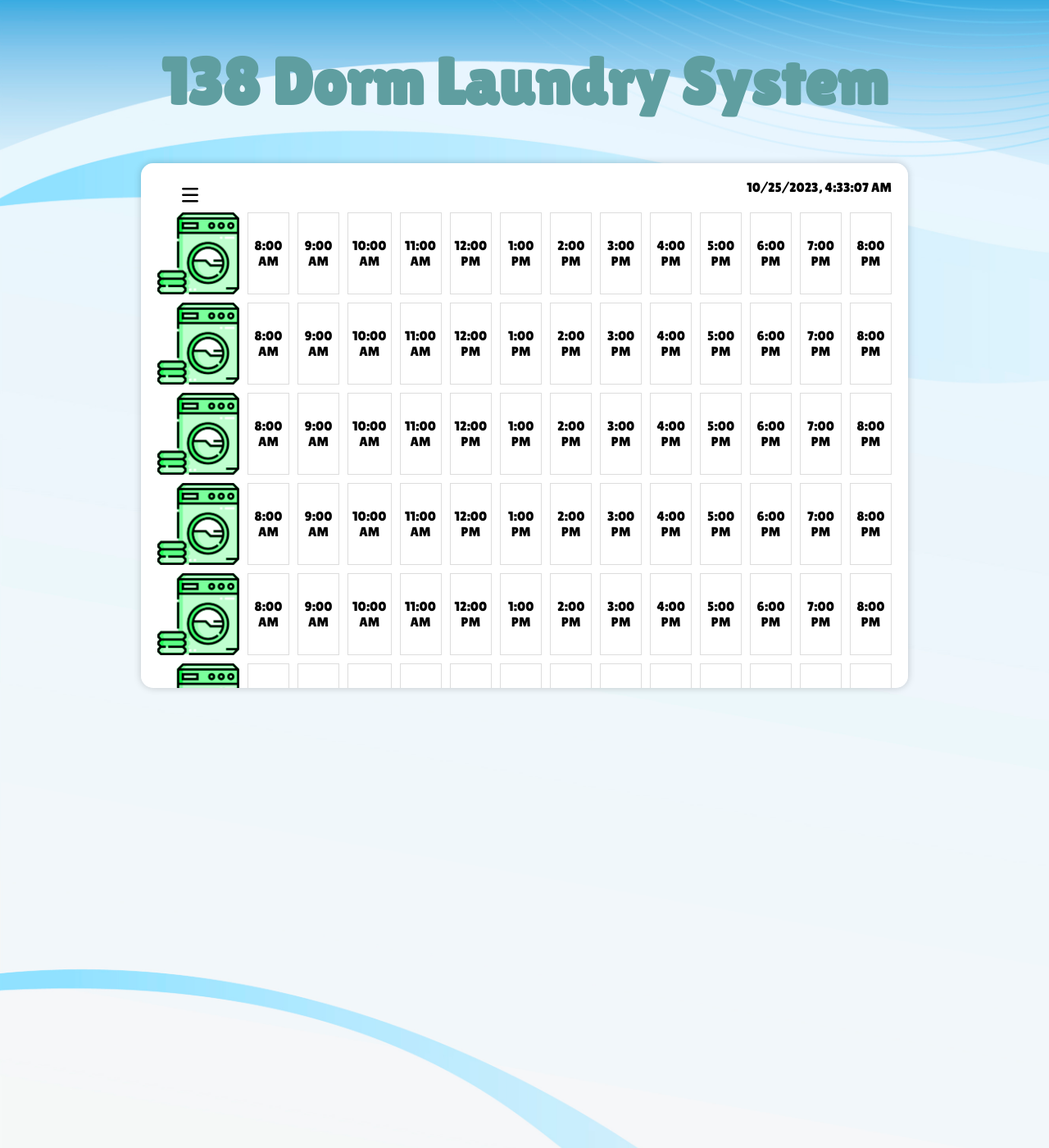
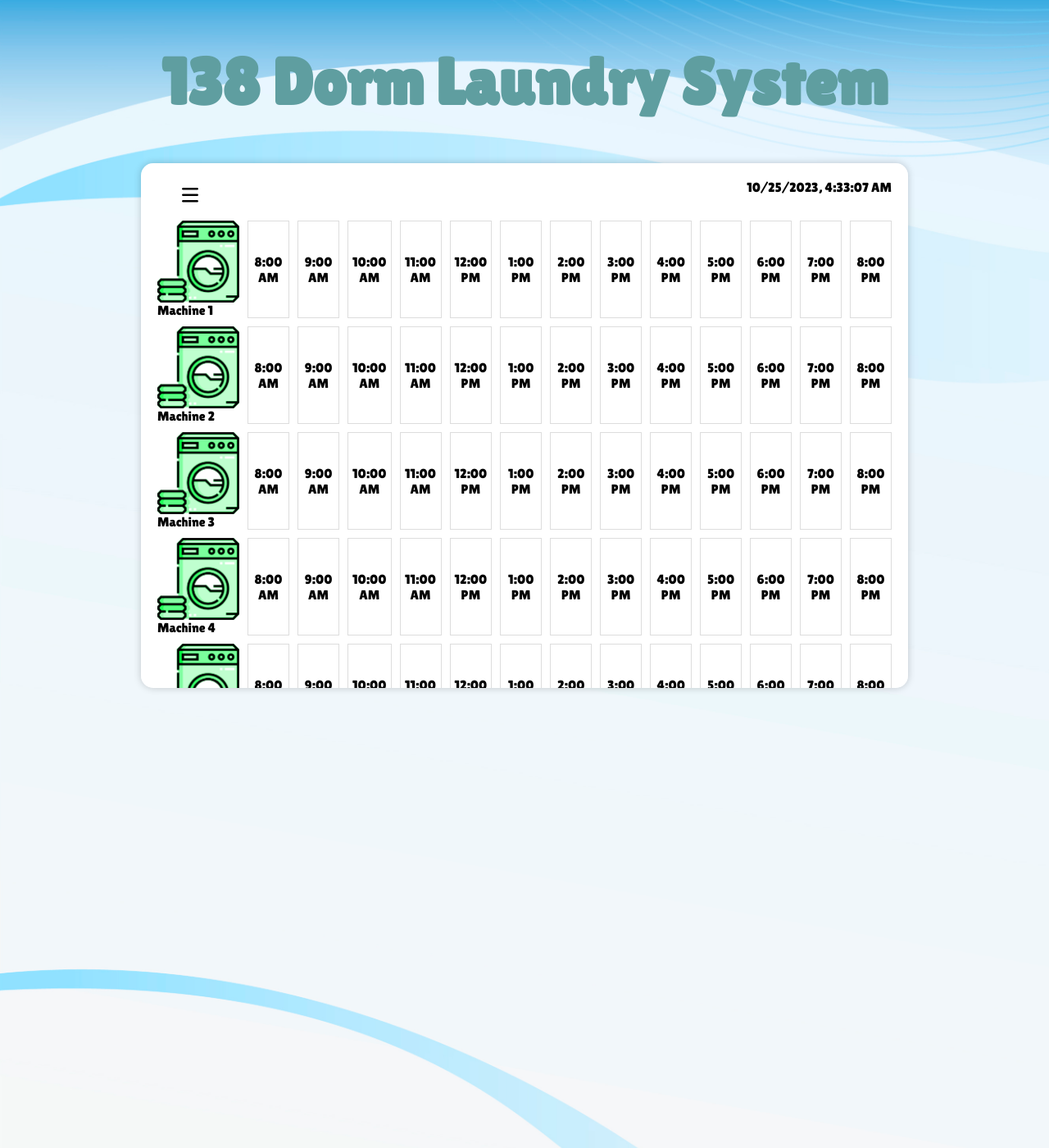
Before and after one commit to dameliac/COMP2140-138-Laundry-Software, a PHP site: page / in a window 1280 px wide. Shown: the top 1400 px of the page at 82% size. Run offline with PHP 8.4, Linux system fonts and the light colour scheme.

Commit message:
Added sidebar functionality and labelled machine icons

```diff
--- a/index.html
+++ b/index.html
@@ -18,167 +18,180 @@
                 <img src="Menu Button.png" alt="menu button" id="menu">
                 <span id="currTime"></span>
             </div>
+            <div id="sidebar">
+                <img src="closeButton.png" alt="Close Button" id="close">
+            </div>
             <div id="gridWork">
-                <div id="machine">
+                <div class="machine">
                     <img src="washing.png" alt="Laundry washing" id="machine">
+                    <span>Machine 1</span>
                 </div>
-                <div id="timeSlot"> 8:00 AM</div>
-                <div id="timeSlot"> 9:00 AM</div>
-                <div id="timeSlot"> 10:00 AM</div>
-                <div id="timeSlot"> 11:00 AM</div>
-                <div id="timeSlot"> 12:00 PM</div>
-                <div id="timeSlot"> 1:00 PM</div>
-                <div id="timeSlot"> 2:00 PM</div>
-                <div id="timeSlot"> 3:00 PM</div>
-                <div id="timeSlot"> 4:00 PM</div>
-                <div id="timeSlot"> 5:00 PM</div>
-                <div id="timeSlot"> 6:00 PM</div>
-                <div id="timeSlot"> 7:00 PM</div>
-                <div id="timeSlot"> 8:00 PM</div>
+                <div class="timeSlot" data-slot="8:00 AM"> 8:00 AM</div>
+                <div class="timeSlot"> 9:00 AM</div>
+                <div class="timeSlot"> 10:00 AM</div>
+                <div class="timeSlot"> 11:00 AM</div>
+                <div class="timeSlot"> 12:00 PM</div>
+                <div class="timeSlot"> 1:00 PM</div>
+                <div class="timeSlot"> 2:00 PM</div>
+                <div class="timeSlot"> 3:00 PM</div>
+                <div class="timeSlot"> 4:00 PM</div>
+                <div class="timeSlot"> 5:00 PM</div>
+                <div class="timeSlot"> 6:00 PM</div>
+                <div class="timeSlot"> 7:00 PM</div>
+                <div class="timeSlot"> 8:00 PM</div>
                 <div id="washing">
                     <img src="washing.png" alt="Laundry washing" id="machine">
+                    <span>Machine 2</span>
                 </div>
-                <div id="timeSlot"> 8:00 AM</div>
-                <div id="timeSlot"> 9:00 AM</div>
-                <div id="timeSlot"> 10:00 AM</div>
-                <div id="timeSlot"> 11:00 AM</div>
-                <div id="timeSlot"> 12:00 PM</div>
-                <div id="timeSlot"> 1:00 PM</div>
-                <div id="timeSlot"> 2:00 PM</div>
-                <div id="timeSlot"> 3:00 PM</div>
-                <div id="timeSlot"> 4:00 PM</div>
-                <div id="timeSlot"> 5:00 PM</div>
-                <div id="timeSlot"> 6:00 PM</div>
-                <div id="timeSlot"> 7:00 PM</div>
-                <div id="timeSlot"> 8:00 PM</div>
+                <div class="timeSlot"> 8:00 AM</div>
+                <div class="timeSlot"> 9:00 AM</div>
+                <div class="timeSlot"> 10:00 AM</div>
+                <div class="timeSlot"> 11:00 AM</div>
+                <div class="timeSlot"> 12:00 PM</div>
+                <div class="timeSlot"> 1:00 PM</div>
+                <div class="timeSlot"> 2:00 PM</div>
+                <div class="timeSlot"> 3:00 PM</div>
+                <div class="timeSlot"> 4:00 PM</div>
+                <div class="timeSlot"> 5:00 PM</div>
+                <div class="timeSlot"> 6:00 PM</div>
+                <div class="timeSlot"> 7:00 PM</div>
+                <div class="timeSlot"> 8:00 PM</div>
                 <div id="washing">
                     <img src="washing.png" alt="Laundry washing" id="machine">
+                    <span>Machine 3</span>
                 </div>
-                <div id="timeSlot"> 8:00 AM</div>
-                <div id="timeSlot"> 9:00 AM</div>
-                <div id="timeSlot"> 10:00 AM</div>
-                <div id="timeSlot"> 11:00 AM</div>
-                <div id="timeSlot"> 12:00 PM</div>
-                <div id="timeSlot"> 1:00 PM</div>
-                <div id="timeSlot"> 2:00 PM</div>
-                <div id="timeSlot"> 3:00 PM</div>
-                <div id="timeSlot"> 4:00 PM</div>
-                <div id="timeSlot"> 5:00 PM</div>
-                <div id="timeSlot"> 6:00 PM</div>
-                <div id="timeSlot"> 7:00 PM</div>
-                <div id="timeSlot"> 8:00 PM</div>
+                <div class="timeSlot"> 8:00 AM</div>
+                <div class="timeSlot"> 9:00 AM</div>
+                <div class="timeSlot"> 10:00 AM</div>
+                <div class="timeSlot"> 11:00 AM</div>
+                <div class="timeSlot"> 12:00 PM</div>
+                <div class="timeSlot"> 1:00 PM</div>
+                <div class="timeSlot"> 2:00 PM</div>
+                <div class="timeSlot"> 3:00 PM</div>
+                <div class="timeSlot"> 4:00 PM</div>
+                <div class="timeSlot"> 5:00 PM</div>
+                <div class="timeSlot"> 6:00 PM</div>
+                <div class="timeSlot"> 7:00 PM</div>
+                <div class="timeSlot"> 8:00 PM</div>
                 <div id="washing">
                     <img src="washing.png" alt="Laundry washing" id="machine">
+                    <span>Machine 4</span>
                 </div>
-                <div id="timeSlot"> 8:00 AM</div>
-                <div id="timeSlot"> 9:00 AM</div>
-                <div id="timeSlot"> 10:00 AM</div>
-                <div id="timeSlot"> 11:00 AM</div>
-                <div id="timeSlot"> 12:00 PM</div>
-                <div id="timeSlot"> 1:00 PM</div>
-                <div id="timeSlot"> 2:00 PM</div>
-                <div id="timeSlot"> 3:00 PM</div>
-                <div id="timeSlot"> 4:00 PM</div>
-                <div id="timeSlot"> 5:00 PM</div>
-                <div id="timeSlot"> 6:00 PM</div>
-                <div id="timeSlot"> 7:00 PM</div>
-                <div id="timeSlot"> 8:00 PM</div>
+                <div class="timeSlot"> 8:00 AM</div>
+                <div class="timeSlot"> 9:00 AM</div>
+                <div class="timeSlot"> 10:00 AM</div>
+                <div class="timeSlot"> 11:00 AM</div>
+                <div class="timeSlot"> 12:00 PM</div>
+                <div class="timeSlot"> 1:00 PM</div>
+                <div class="timeSlot"> 2:00 PM</div>
+                <div class="timeSlot"> 3:00 PM</div>
+                <div class="timeSlot"> 4:00 PM</div>
+                <div class="timeSlot"> 5:00 PM</div>
+                <div class="timeSlot"> 6:00 PM</div>
+                <div class="timeSlot"> 7:00 PM</div>
+                <div class="timeSlot"> 8:00 PM</div>
+                <div class="washing">
+                    <img src="washing.png" alt="Laundry washing" id="machine">
+                    <span>Machine 5</span>
+                </div>
+                <div class="timeSlot"> 8:00 AM</div>
+                <div class="timeSlot"> 9:00 AM</div>
+                <div class="timeSlot"> 10:00 AM</div>
+                <div class="timeSlot"> 11:00 AM</div>
+                <div class="timeSlot"> 12:00 PM</div>
+                <div class="timeSlot"> 1:00 PM</div>
+                <div class="timeSlot"> 2:00 PM</div>
+                <div class="timeSlot"> 3:00 PM</div>
+                <div class="timeSlot"> 4:00 PM</div>
+                <div class="timeSlot"> 5:00 PM</div>
+                <div class="timeSlot"> 6:00 PM</div>
+                <div class="timeSlot"> 7:00 PM</div>
+                <div class="timeSlot"> 8:00 PM</div>
+                <div class="washing">
+                    <img src="washing.png" alt="Laundry washing" id="machine">
+                    <span>Machine 6</span>
+                </div>
+                <div class="timeSlot"> 8:00 AM</div>
+                <div class="timeSlot"> 9:00 AM</div>
+                <div class="timeSlot"> 10:00 AM</div>
+                <div class="timeSlot"> 11:00 AM</div>
+                <div class="timeSlot"> 12:00 PM</div>
+                <div class="timeSlot"> 1:00 PM</div>
+                <div class="timeSlot"> 2:00 PM</div>
+                <div class="timeSlot"> 3:00 PM</div>
+                <div class="timeSlot"> 4:00 PM</div>
+                <div class="timeSlot"> 5:00 PM</div>
+                <div class="timeSlot"> 6:00 PM</div>
+                <div class="timeSlot"> 7:00 PM</div>
+                <div class="timeSlot"> 8:00 PM</div>
+                <div class="washing">
+                    <img src="washing.png" alt="Laundry washing" id="machine">
+                    <span>Machine 7</span>
+                </div>
+                <div class="timeSlot"> 8:00 AM</div>
+                <div class="timeSlot"> 9:00 AM</div>
+                <div class="timeSlot"> 10:00 AM</div>
+                <div class="timeSlot"> 11:00 AM</div>
+                <div class="timeSlot"> 12:00 PM</div>
+                <div class="timeSlot"> 1:00 PM</div>
+                <div class="timeSlot"> 2:00 PM</div>
+                <div class="timeSlot"> 3:00 PM</div>
+                <div class="timeSlot"> 4:00 PM</div>
+                <div class="timeSlot"> 5:00 PM</div>
+                <div class="timeSlot"> 6:00 PM</div>
+                <div class="timeSlot"> 7:00 PM</div>
+                <div class="timeSlot"> 8:00 PM</div>
+                <div class="washing">
+                    <img src="washing.png" alt="Laundry washing" id="machine">
+                    <span>Machine 8</span>
+                </div>
+                <div class="timeSlot"> 8:00 AM</div>
+                <div class="timeSlot"> 9:00 AM</div>
+                <div class="timeSlot"> 10:00 AM</div>
+                <div class="timeSlot"> 11:00 AM</div>
+                <div class="timeSlot"> 12:00 PM</div>
+                <div class="timeSlot"> 1:00 PM</div>
+                <div class="timeSlot"> 2:00 PM</div>
+                <div class="timeSlot"> 3:00 PM</div>
+                <div class="timeSlot"> 4:00 PM</div>
+                <div class="timeSlot"> 5:00 PM</div>
+                <div class="timeSlot"> 6:00 PM</div>
+                <div class="timeSlot"> 7:00 PM</div>
+                <div class="timeSlot"> 8:00 PM</div>
                 <div id="washing">
                     <img src="washing.png" alt="Laundry washing" id="machine">
+                    <span>Machine 9</span>
                 </div>
-                <div id="timeSlot"> 8:00 AM</div>
-                <div id="timeSlot"> 9:00 AM</div>
-                <div id="timeSlot"> 10:00 AM</div>
-                <div id="timeSlot"> 11:00 AM</div>
-                <div id="timeSlot"> 12:00 PM</div>
-                <div id="timeSlot"> 1:00 PM</div>
-                <div id="timeSlot"> 2:00 PM</div>
-                <div id="timeSlot"> 3:00 PM</div>
-                <div id="timeSlot"> 4:00 PM</div>
-                <div id="timeSlot"> 5:00 PM</div>
-                <div id="timeSlot"> 6:00 PM</div>
-                <div id="timeSlot"> 7:00 PM</div>
-                <div id="timeSlot"> 8:00 PM</div>
-                <div id="washing">
+                <div class="timeSlot"> 8:00 AM</div>
+                <div class="timeSlot"> 9:00 AM</div>
+                <div class="timeSlot"> 10:00 AM</div>
+                <div class="timeSlot"> 11:00 AM</div>
+                <div class="timeSlot"> 12:00 PM</div>
+                <div class="timeSlot"> 1:00 PM</div>
+                <div class="timeSlot"> 2:00 PM</div>
+                <div class="timeSlot"> 3:00 PM</div>
+                <div class="timeSlot"> 4:00 PM</div>
+                <div class="timeSlot"> 5:00 PM</div>
+                <div class="timeSlot"> 6:00 PM</div>
+                <div class="timeSlot"> 7:00 PM</div>
+                <div class="timeSlot"> 8:00 PM</div>
+                <div class="washing">
                     <img src="washing.png" alt="Laundry washing" id="machine">
+                    <span>Machine 10</span>
                 </div>
-                <div id="timeSlot"> 8:00 AM</div>
-                <div id="timeSlot"> 9:00 AM</div>
-                <div id="timeSlot"> 10:00 AM</div>
-                <div id="timeSlot"> 11:00 AM</div>
-                <div id="timeSlot"> 12:00 PM</div>
-                <div id="timeSlot"> 1:00 PM</div>
-                <div id="timeSlot"> 2:00 PM</div>
-                <div id="timeSlot"> 3:00 PM</div>
-                <div id="timeSlot"> 4:00 PM</div>
-                <div id="timeSlot"> 5:00 PM</div>
-                <div id="timeSlot"> 6:00 PM</div>
-                <div id="timeSlot"> 7:00 PM</div>
-                <div id="timeSlot"> 8:00 PM</div>
-                <div id="washing">
-                    <img src="washing.png" alt="Laundry washing" id="machine">
-                </div>
-                <div id="timeSlot"> 8:00 AM</div>
-                <div id="timeSlot"> 9:00 AM</div>
-                <div id="timeSlot"> 10:00 AM</div>
-                <div id="timeSlot"> 11:00 AM</div>
-                <div id="timeSlot"> 12:00 PM</div>
-                <div id="timeSlot"> 1:00 PM</div>
-                <div id="timeSlot"> 2:00 PM</div>
-                <div id="timeSlot"> 3:00 PM</div>
-                <div id="timeSlot"> 4:00 PM</div>
-                <div id="timeSlot"> 5:00 PM</div>
-                <div id="timeSlot"> 6:00 PM</div>
-                <div id="timeSlot"> 7:00 PM</div>
-                <div id="timeSlot"> 8:00 PM</div>
-                <div id="washing">
-                    <img src="washing.png" alt="Laundry washing" id="machine">
-                </div>
-                <div id="timeSlot"> 8:00 AM</div>
-                <div id="timeSlot"> 9:00 AM</div>
-                <div id="timeSlot"> 10:00 AM</div>
-                <div id="timeSlot"> 11:00 AM</div>
-                <div id="timeSlot"> 12:00 PM</div>
-                <div id="timeSlot"> 1:00 PM</div>
-                <div id="timeSlot"> 2:00 PM</div>
-                <div id="timeSlot"> 3:00 PM</div>
-                <div id="timeSlot"> 4:00 PM</div>
-                <div id="timeSlot"> 5:00 PM</div>
-                <div id="timeSlot"> 6:00 PM</div>
-                <div id="timeSlot"> 7:00 PM</div>
-                <div id="timeSlot"> 8:00 PM</div>
-                <div id="washing">
-                    <img src="washing.png" alt="Laundry washing" id="machine">
-                </div>
-                <div id="timeSlot"> 8:00 AM</div>
-                <div id="timeSlot"> 9:00 AM</div>
-                <div id="timeSlot"> 10:00 AM</div>
-                <div id="timeSlot"> 11:00 AM</div>
-                <div id="timeSlot"> 12:00 PM</div>
-                <div id="timeSlot"> 1:00 PM</div>
-                <div id="timeSlot"> 2:00 PM</div>
-                <div id="timeSlot"> 3:00 PM</div>
-                <div id="timeSlot"> 4:00 PM</div>
-                <div id="timeSlot"> 5:00 PM</div>
-                <div id="timeSlot"> 6:00 PM</div>
-                <div id="timeSlot"> 7:00 PM</div>
-                <div id="timeSlot"> 8:00 PM</div>
-                <div id="washing">
-                    <img src="washing.png" alt="Laundry washing" id="machine">
-                </div>
-                <div id="timeSlot"> 8:00 AM</div>
-                <div id="timeSlot"> 9:00 AM</div>
-                <div id="timeSlot"> 10:00 AM</div>
-                <div id="timeSlot"> 11:00 AM</div>
-                <div id="timeSlot"> 12:00 PM</div>
-                <div id="timeSlot"> 1:00 PM</div>
-                <div id="timeSlot"> 2:00 PM</div>
-                <div id="timeSlot"> 3:00 PM</div>
-                <div id="timeSlot"> 4:00 PM</div>
-                <div id="timeSlot"> 5:00 PM</div>
-                <div id="timeSlot"> 6:00 PM</div>
-                <div id="timeSlot"> 7:00 PM</div>
-                <div id="timeSlot"> 8:00 PM</div>
+                <div class="timeSlot"> 8:00 AM</div>
+                <div class="timeSlot"> 9:00 AM</div>
+                <div class="timeSlot"> 10:00 AM</div>
+                <div class="timeSlot"> 11:00 AM</div>
+                <div class="timeSlot"> 12:00 PM</div>
+                <div class="timeSlot"> 1:00 PM</div>
+                <div class="timeSlot"> 2:00 PM</div>
+                <div class="timeSlot"> 3:00 PM</div>
+                <div class="timeSlot"> 4:00 PM</div>
+                <div class="timeSlot"> 5:00 PM</div>
+                <div class="timeSlot"> 6:00 PM</div>
+                <div class="timeSlot"> 7:00 PM</div>
+                <div class="timeSlot"> 8:00 PM</div>
             </div>
 
         </div>
@@ -198,5 +211,6 @@ background Attribution
     Image by <a href="https://www.freepik.com/free-photo/psychedelic-paper-shapes-with-copy-space_25633698.htm#query=background%20design&position=1&from_view=keyword&track=ais">Freepik</a>
     <a href="https://www.freepik.com/free-vector/blue-curve-background_16282276.htm#query=background%20design&position=3&from_view=keyword&track=ais">Image by rawpixel.com</a> on Freepik
 -->
-
-<!--Create a button for changing which phase your at. Also Create a time clock that shows the day  month year and time of day-->
+<!--Do we pretend like since it logs in with the Dorm # it assumes the correct Domr Laundry-->
+<!--Create a button for changing which phase your at.-->
+<!--Users will login using Dorm #-->
--- a/laundry.css
+++ b/laundry.css
@@ -2,7 +2,6 @@ body{
     display: flex;
     flex-direction: column;
     background-image:url(blue-curve-background/rm222batch2-mind-03.jpg);
-
     background-size: cover;
     background-attachment: fixed;
     background-repeat: no-repeat;
@@ -36,6 +35,10 @@ body{
 }
 
 
+span{
+    font-family: "Lilita One";
+}
+
 h1{
     font-family: 'Lilita One','Lucida Sans', 'Lucida Sans Regular', 'Lucida Grande', 'Lucida Sans Unicode', Geneva, Verdana, sans-serif;
     color:cadetblue;
@@ -50,6 +53,8 @@ h1{
     height: 40px;
     width:40px;
     justify-content: left;
+    margin-bottom: 10px;
+    cursor: pointer;
 }
 
 #topBar{
@@ -63,17 +68,39 @@ h1{
     padding: 0px;
 }
 
+#sidebar{
+    position:absolute;
+    top: 0;
+    width:250px;
+    border-radius: 15px;
+    left: -300px;
+    height: 211%;
+    box-shadow: 10px 10px 20px rgba(0,0,0,0.2);
+    z-index: 1;
+    transition:left 0.3s;
+    background-color: white;
+}
 
+
+#close{
+    cursor:pointer;
+    margin-right: auto;
+    height: 40px;
+    width: 40px;
+
+}
 
 #machine{
     height:100px;
     display:flex;
+    flex-direction: column;
     align-items: center;
     justify-content: center;
 
 }
 
-#timeSlot{
+
+.timeSlot{
     border: 1px solid #ddd;
     text-align: center;
     padding: 5px;
@@ -81,5 +108,19 @@ h1{
     justify-content: center;
     align-content: center;
     font-family: 'Lilita One','Lucida Sans', 'Lucida Sans Regular', 'Lucida Grande', 'Lucida Sans Unicode', Geneva, Verdana, sans-serif;
+    cursor: pointer;
+}
+
+.timeSlot.selected{
+    background-color: cadetblue;
+    color: white;
 
 }
+
+.block{
+    display:inline-block;
+    margin: 0px;
+    padding: 0px;
+    align-content: center;
+    justify-content: center;
+}
```
Also changed, not shown: laundry.js (+29 -0 lines), closeButton.png (added).
